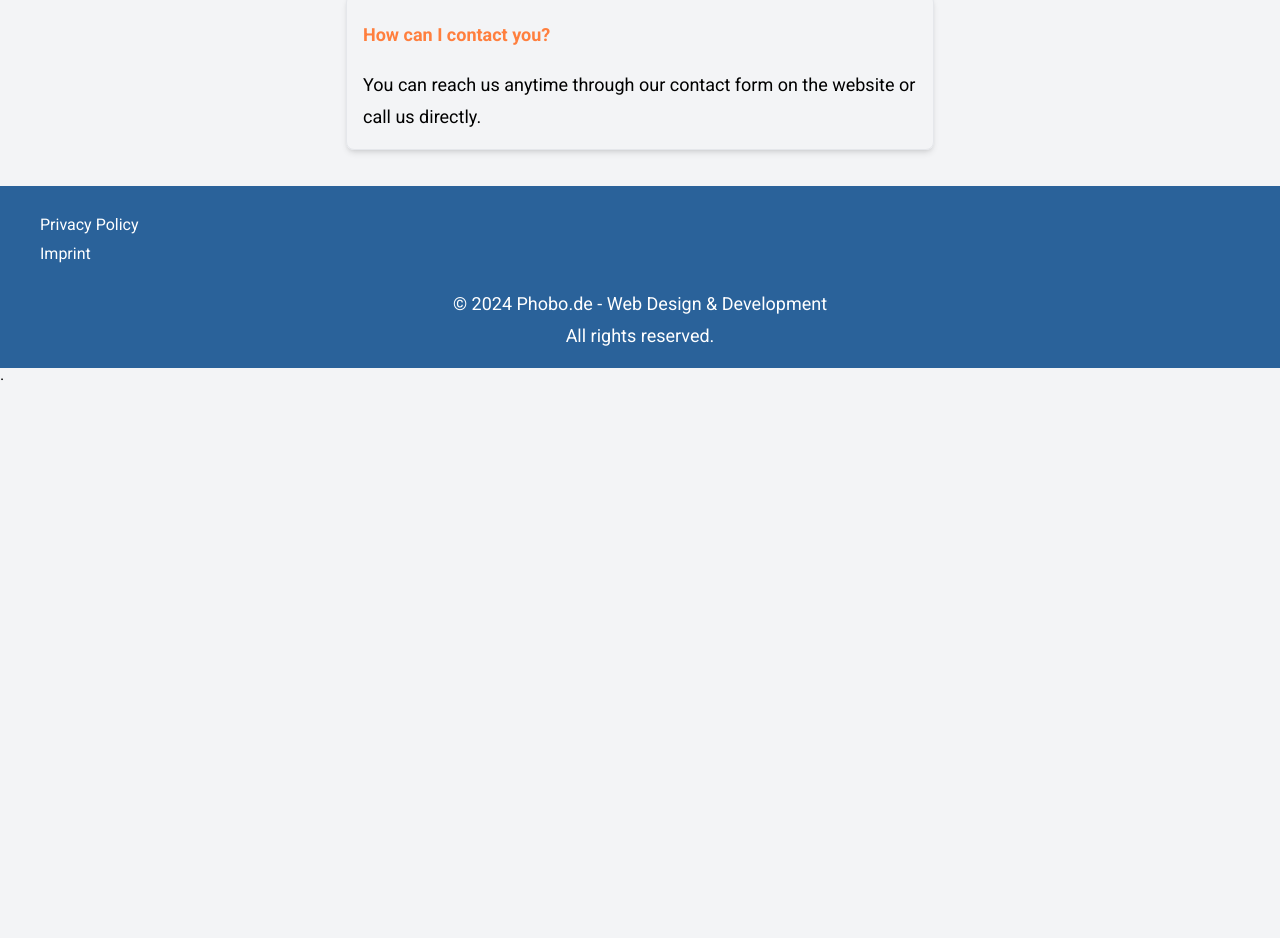
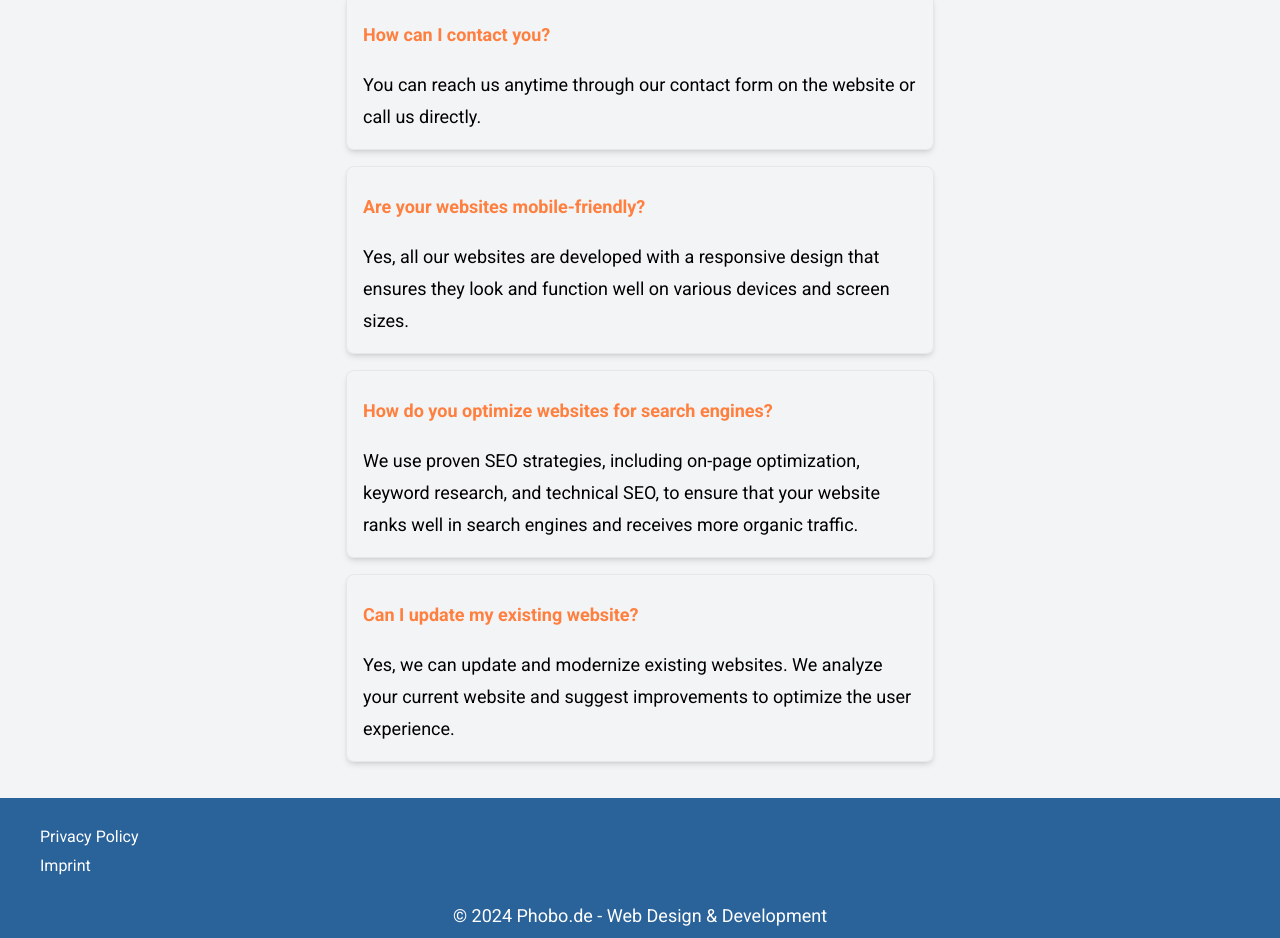
Before and after one commit to hanhoah/phobo, a Next.js app: page /en/faq in a window 1280 px wide. Shown: the part 2722-3660 px from the top of the page. Before the commit the page ends 3114 px from the top, so only its background shows below. Built offline with nearby package versions, Linux system fonts and the light colour scheme; a web font is replaced by a local one.

Commit message:
standard update

```diff
--- a/messages/de.json
+++ b/messages/de.json
@@ -170,6 +170,18 @@
       "q10": {
         "question": "Wie kann ich Sie kontaktieren?",
         "answer": "Sie können uns jederzeit über unser Kontaktformular auf der Website erreichen oder uns direkt anrufen."
+      },
+      "q11": {
+        "question": "Sind Ihre Websites mobilfreundlich?",
+        "answer": "Ja, alle unsere Websites werden mit einem responsiven Design entwickelt, das sicherstellt, dass sie auf verschiedenen Geräten und Bildschirmgrößen gut aussehen und funktionieren."
+      },
+      "q12": {
+        "question": "Wie optimieren Sie Websites für Suchmaschinen?",
+        "answer": "Wir verwenden bewährte SEO-Strategien, einschließlich On-Page-Optimierung, Keyword-Recherche und technische SEO, um sicherzustellen, dass Ihre Website in Suchmaschinen gut platziert ist und mehr organischen Traffic erhält."
+      },
+      "q13": {
+        "question": "Kann ich meine bestehende Website aktualisieren?",
+        "answer": "Ja, wir können bestehende Websites aktualisieren und modernisieren. Wir analysieren Ihre aktuelle Website und schlagen Verbesserungen vor, um die Benutzererfahrung zu optimieren."
       }
     }
   }
--- a/messages/en.json
+++ b/messages/en.json
@@ -171,6 +171,18 @@
       "q10": {
         "question": "How can I contact you?",
         "answer": "You can reach us anytime through our contact form on the website or call us directly."
+      },
+      "q11": {
+        "question": "Are your websites mobile-friendly?",
+        "answer": "Yes, all our websites are developed with a responsive design that ensures they look and function well on various devices and screen sizes."
+      },
+      "q12": {
+        "question": "How do you optimize websites for search engines?",
+        "answer": "We use proven SEO strategies, including on-page optimization, keyword research, and technical SEO, to ensure that your website ranks well in search engines and receives more organic traffic."
+      },
+      "q13": {
+        "question": "Can I update my existing website?",
+        "answer": "Yes, we can update and modernize existing websites. We analyze your current website and suggest improvements to optimize the user experience."
       }
     }
   }
--- a/messages/vi.json
+++ b/messages/vi.json
@@ -170,6 +170,18 @@
       "q10": {
         "question": "Làm thế nào tôi có thể liên hệ với bạn?",
         "answer": "Bạn có thể liên hệ với chúng tôi bất cứ lúc nào qua mẫu liên hệ trên trang web hoặc gọi trực tiếp cho chúng tôi."
+      },
+      "q11": {
+        "question": "Các trang web của bạn có thân thiện với di động không?",
+        "answer": "Có, tất cả các trang web của chúng tôi được phát triển với thiết kế đáp ứng, đảm bảo chúng trông đẹp và hoạt động tốt trên nhiều thiết bị và kích thước màn hình khác nhau."
+      },
+      "q12": {
+        "question": "Bạn tối ưu hóa các trang web cho công cụ tìm kiếm như thế nào?",
+        "answer": "Chúng tôi sử dụng các chiến lược SEO đã được chứng minh, bao gồm tối ưu hóa trên trang, nghiên cứu từ khóa và SEO kỹ thuật, để đảm bảo rằng trang web của bạn xếp hạng tốt trong các công cụ tìm kiếm và nhận được nhiều lưu lượng truy cập tự nhiên hơn."
+      },
+      "q13": {
+        "question": "Tôi có thể cập nhật trang web hiện tại của mình không?",
+        "answer": "Có, chúng tôi có thể cập nhật và hiện đại hóa các trang web hiện có. Chúng tôi phân tích trang web hiện tại của bạn và đề xuất cải tiến để tối ưu hóa trải nghiệm người dùng."
       }
     }
   }
--- a/src/app/[locale]/faq/page.tsx
+++ b/src/app/[locale]/faq/page.tsx
@@ -12,48 +12,26 @@ export default function FAQPage({
   const t = useTranslations("FAQ");
   const m = useTranslations("Menu");
 
-  const faqs = [
-    {
-      question: t("questions.q1.question"),
-      answer: t("questions.q1.answer"),
-    },
-    {
-      question: t("questions.q2.question"),
-      answer: t("questions.q2.answer"),
-    },
-    {
-      question: t("questions.q3.question"),
-      answer: t("questions.q3.answer"),
-    },
-    {
-      question: t("questions.q4.question"),
-      answer: t("questions.q4.answer"),
-    },
-    {
-      question: t("questions.q5.question"),
-      answer: t("questions.q5.answer"),
-    },
-    {
-      question: t("questions.q6.question"),
-      answer: t("questions.q6.answer"),
-    },
-    {
-      question: t("questions.q7.question"),
-      answer: t("questions.q7.answer"),
-    },
-    {
-      question: t("questions.q8.question"),
-      answer: t("questions.q8.answer"),
-    },
-    {
-      question: t("questions.q9.question"),
-      answer: t("questions.q9.answer"),
-    },
-    {
-      question: t("questions.q10.question"),
-      answer: t("questions.q10.answer"),
-    },
+  const questionKeys = [
+    "q1",
+    "q2",
+    "q3",
+    "q4",
+    "q5",
+    "q6",
+    "q7",
+    "q8",
+    "q9",
+    "q10",
+    "q11",
+    "q12",
+    "q13",
   ];
+
+  const faqs = questionKeys.map((key) => ({
+    question: t(`questions.${key}.question`),
+    answer: t(`questions.${key}.answer`),
+  }));
 
   return (
     <div className="container w-full lg:w-1/2 mx-auto p-4">
```
